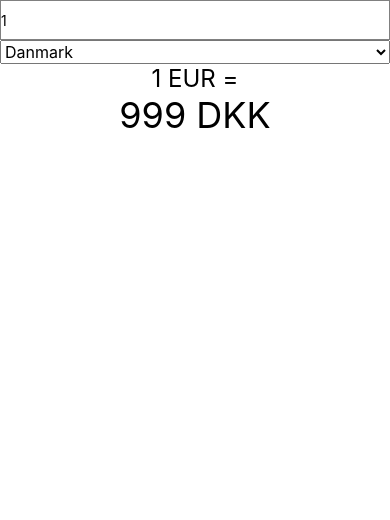
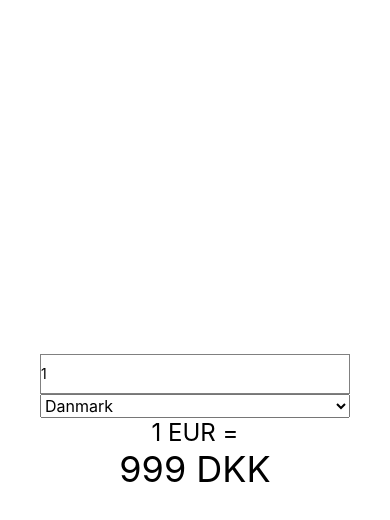
Before and after one commit to JanithaR/yas.life-casestudy, a React Native app in the folder YasLifeCaseStudy/: screen / in a window 390 px wide. Shown: the top 520 px of the page. Built offline with nearby package versions, Linux system fonts and the light colour scheme.

Commit message:
[screen] Added fetch states

```diff
--- a/YasLifeCaseStudy/src/actions/converter.actions.ts
+++ b/YasLifeCaseStudy/src/actions/converter.actions.ts
@@ -8,7 +8,7 @@ export const changeDesiredCurrency = (desiredCurrency: string) => ({
 	payload: desiredCurrency
 });
 
-export const fetchLatestRate = () => ({
+export const fetchLatestRates = () => ({
 	type: FETCH_LATEST_RATES
 });
 
--- /dev/null
+++ b/YasLifeCaseStudy/src/components/FetchingRates.tsx
@@ -0,0 +1,32 @@
+import React from 'react';
+import { Text, View, StyleSheet, ActivityIndicator } from 'react-native';
+
+export interface Props {
+	message?: string;
+}
+
+const FetchingRates: React.FC<Props> = props => {
+	const { message } = props;
+
+	return (
+		<View style={styles.container}>
+			<ActivityIndicator size="large" />
+			<Text style={styles.message}>{message}</Text>
+		</View>
+	);
+};
+
+const styles = StyleSheet.create({
+	container: {
+		alignItems: 'center',
+		flex: 1,
+		justifyContent: 'center'
+	},
+	message: { fontSize: 16 }
+});
+
+FetchingRates.defaultProps = {
+	message: 'Fetching latest rates...'
+};
+
+export default FetchingRates;
--- /dev/null
+++ b/YasLifeCaseStudy/src/components/LatestRatesFetchError.tsx
@@ -0,0 +1,33 @@
+import React from 'react';
+import { Text, View, StyleSheet, Button } from 'react-native';
+
+export interface Props {
+	message?: string;
+	onPress: any;
+}
+
+const FetchingRates: React.FC<Props> = props => {
+	const { message, onPress } = props;
+
+	return (
+		<View style={styles.container}>
+			<Text style={styles.message}>{message}</Text>
+			<Button title="Retry" onPress={onPress} />
+		</View>
+	);
+};
+
+const styles = StyleSheet.create({
+	container: {
+		alignItems: 'center',
+		flex: 1,
+		justifyContent: 'center'
+	},
+	message: { fontSize: 16 }
+});
+
+FetchingRates.defaultProps = {
+	message: 'Failed to fetch latest rates!'
+};
+
+export default FetchingRates;
--- a/YasLifeCaseStudy/src/index.tsx
+++ b/YasLifeCaseStudy/src/index.tsx
@@ -21,7 +21,13 @@ import { Currency } from 'src/interfaces/index';
 import ConvertMessage from './components/ConvertMessage';
 import { currencies } from './config';
 import { connect } from 'react-redux';
-import { changeUserInput, changeDesiredCurrency } from './actions/index';
+import {
+	changeUserInput,
+	changeDesiredCurrency,
+	fetchLatestRates
+} from './actions/index';
+import FetchingRates from './components/FetchingRates';
+import LatestRatesFetchError from './components/LatestRatesFetchError';
 
 const renderPickerItems = (items: Currency[]) => {
 	return items.map((item: Currency, index: number) => {
@@ -54,7 +60,11 @@ const CurrencyConverter = (props: any) => {
 		userInput,
 		desiredCurrency,
 		setDesiredCurrency,
-		setUserInput
+		setUserInput,
+		isFetchingLatestRates,
+		latestRatesFetchError,
+		latestRatesFetchResponse,
+		getLatestRates
 	} = props;
 
 	const baseCurrency = currencies[0];
@@ -62,6 +72,28 @@ const CurrencyConverter = (props: any) => {
 	useEffect(() => {
 		console.log('hit the currency api');
 	}, [desiredCurrency, userInput]);
+
+	if (isFetchingLatestRates) {
+		return (
+			<>
+				<StatusBar barStyle="dark-content" />
+				<SafeAreaView style={styles.appContainer}>
+					<FetchingRates />
+				</SafeAreaView>
+			</>
+		);
+	}
+
+	if (latestRatesFetchError) {
+		return (
+			<>
+				<StatusBar barStyle="dark-content" />
+				<SafeAreaView style={styles.appContainer}>
+					<LatestRatesFetchError onPress={getLatestRates} />
+				</SafeAreaView>
+			</>
+		);
+	}
 
 	return (
 		<>
@@ -97,7 +129,12 @@ const CurrencyConverter = (props: any) => {
 };
 
 const styles = StyleSheet.create({
-	appContainer: { flex: 1 },
+	appContainer: {
+		flex: 1,
+		justifyContent: 'center',
+		paddingLeft: 20,
+		paddingRight: 20
+	},
 	valueInput: { height: 40, borderColor: 'gray', borderWidth: 1 }
 });
 
@@ -108,7 +145,8 @@ const mapStateToProps = (state: any) => ({
 const mapDispatchToProps = (dispatch: any) => ({
 	setUserInput: (value: string) =>
 		dispatch(changeUserInput(Number.parseFloat(value))),
-	setDesiredCurrency: (value: string) => dispatch(changeDesiredCurrency(value))
+	setDesiredCurrency: (value: string) => dispatch(changeDesiredCurrency(value)),
+	getLatestRates: () => dispatch(fetchLatestRates())
 });
 
 // eslint-disable-next-line prettier/prettier
```
Also changed, not shown: YasLifeCaseStudy/src/components/ConvertMessage.tsx (+4 -4 lines).
